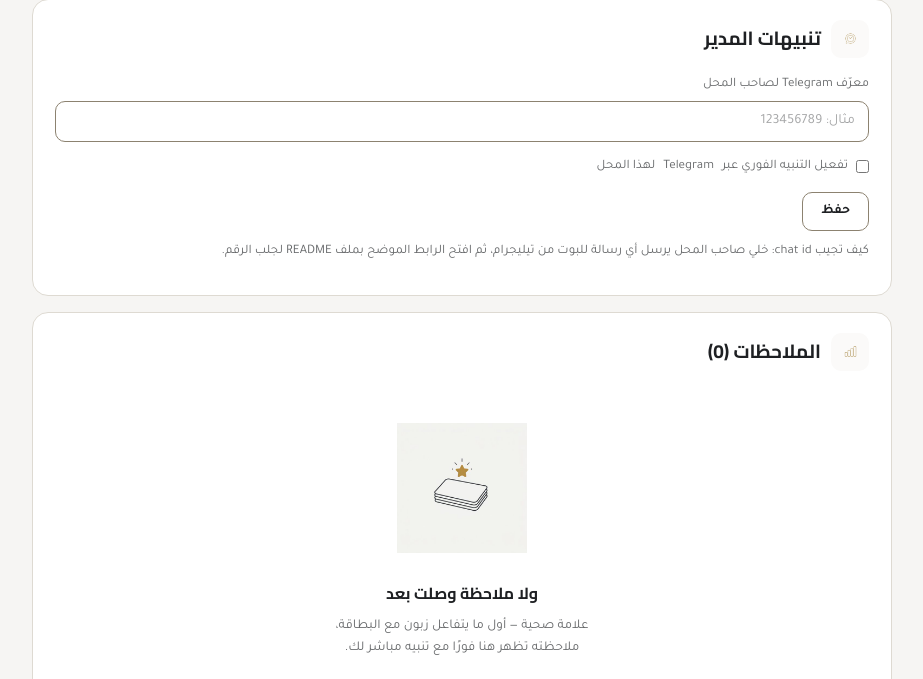
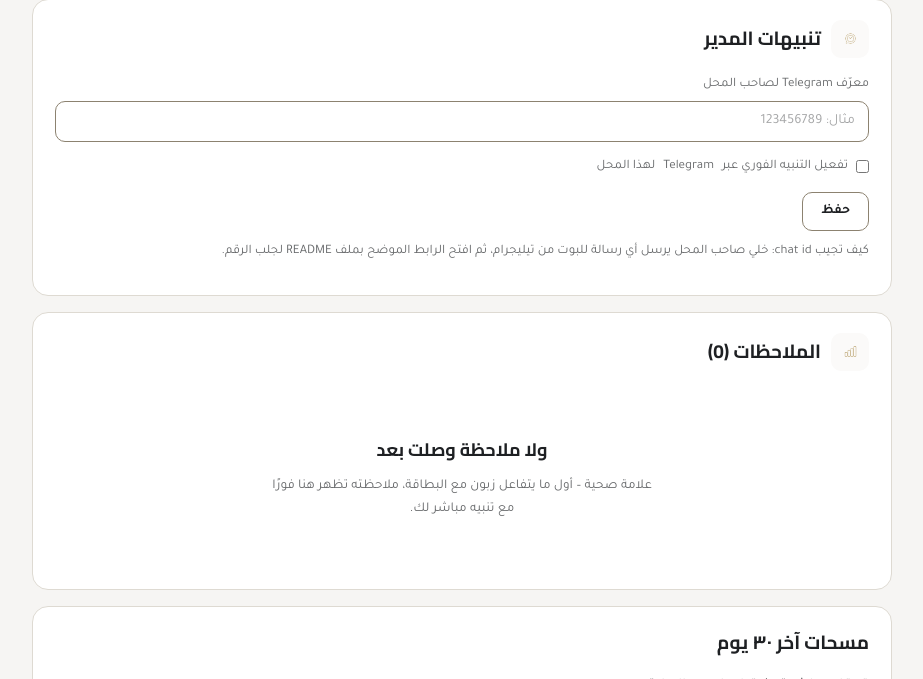
Before and after one commit to ji2v111/Lamsa, a FastAPI app: template app/templates/admin_tenant.html in a window 1280 px wide. Shown: the part 1055-1734 px from the top of the page, without its empty margins (178-1101 px from the left). Run offline with FastAPI, Linux system fonts and the light colour scheme; the template is opened without the code that fills it, so the values that code supplies are empty.

Commit message:
Remove illustration and center empty state text in tenant page

```diff
--- a/app/templates/admin_tenant.html
+++ b/app/templates/admin_tenant.html
@@ -121,10 +121,9 @@
   </table>
   </div>
   {% else %}
-  <div class="empty">
-    <img class="for-light" src="/static/illustrations/empty-state-light.jpg" alt=""><img class="for-dark" src="/static/illustrations/empty-state-dark.jpg" alt="">
-    <h3>ولا ملاحظة وصلت بعد</h3>
-    <p>علامة صحية — أول ما يتفاعل زبون مع البطاقة، ملاحظته تظهر هنا فورًا مع تنبيه مباشر لك.</p>
+  <div class="empty" style="text-align:center;padding:48px 20px;">
+    <h3 style="margin:0 0 10px;font-size:18px;">ولا ملاحظة وصلت بعد</h3>
+    <p style="margin:0 auto;max-width:380px;line-height:1.7;">علامة صحية – أول ما يتفاعل زبون مع البطاقة، ملاحظته تظهر هنا فورًا مع تنبيه مباشر لك.</p>
   </div>
   {% endif %}
 </div>
```
